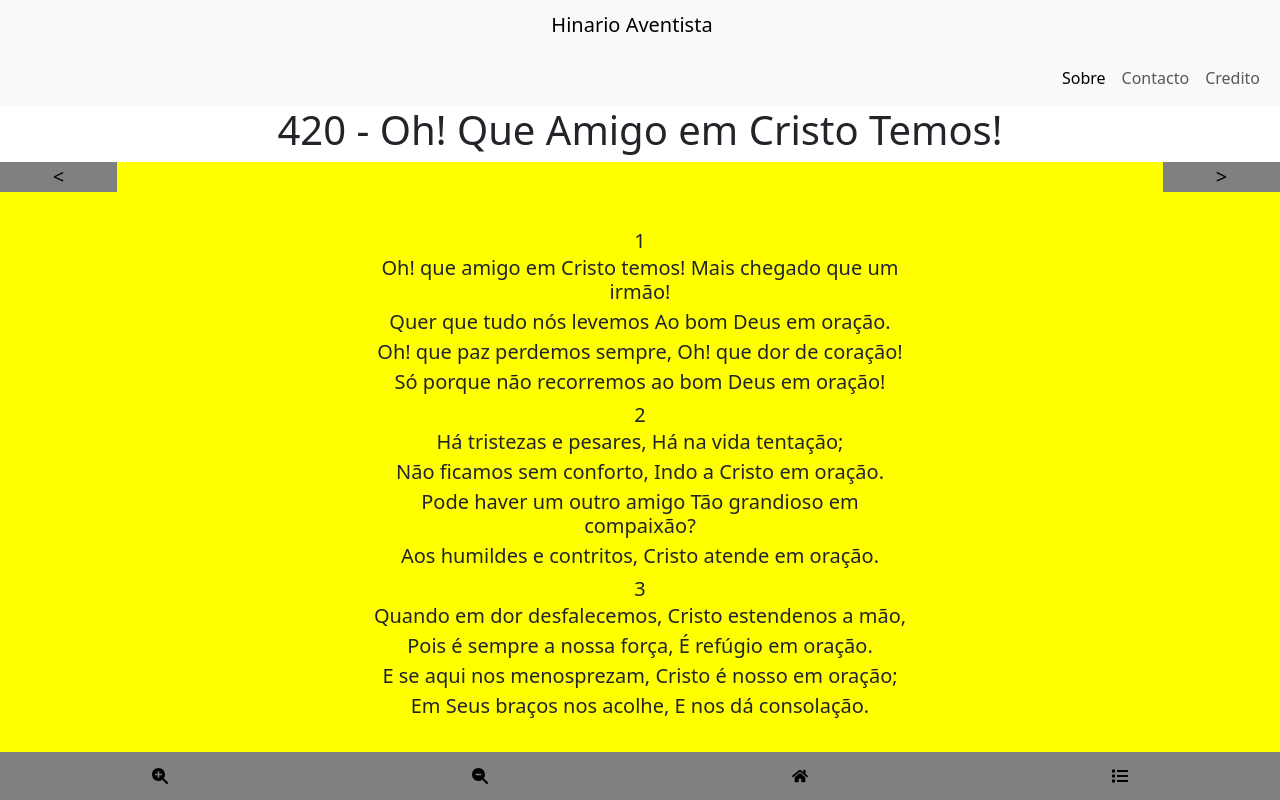
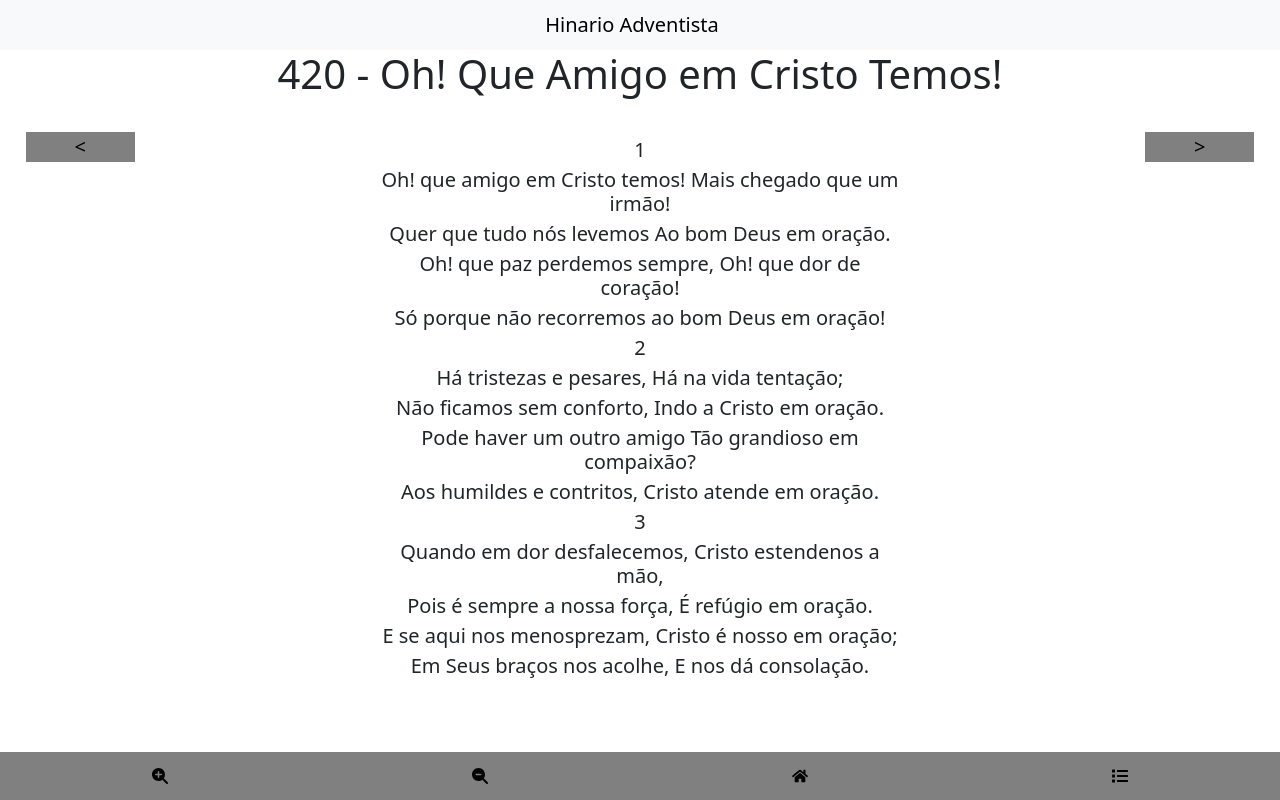
Before and after one commit to JuliaCamana/hinario-adventista, a Next.js app: page /hino in a window 1280 px wide. Shown: the top 800 px of the page. Built offline with nearby package versions, Linux system fonts and the light colour scheme.

Commit message:
tela hino 1

```diff
--- a/src/app/hino/page.tsx
+++ b/src/app/hino/page.tsx
@@ -1,27 +1,21 @@
 'use client'
 import { FaMagnifyingGlassMinus, FaMagnifyingGlassPlus } from "react-icons/fa6";
-import { ButtonLeft, Content, ContentHino, ContentTitulo, P, Rodape } from "./styles";
+import { ButtonLeft, Content, ContentHino, ContentTitulo, P, PNoEstrofe, Rodape } from "./styles";
 import { FaHome, FaList } from "react-icons/fa";
+import { useRouter } from "next/navigation";
 
 
 
 export default function Hino() {
+
+    const router = useRouter();
+
+    const handleHome = () =>{
+        router.push('/');
+    }
     return (
         <div>
-            <nav className="navbar navbar-expand-lg bg-body-tertiary">
-                <div className="container-fluid">
-                    <button className="navbar-toggler" type="button" data-bs-toggle="collapse" data-bs-target="#navbarNavAltMarkup" aria-controls="navbarNavAltMarkup" aria-expanded="false" aria-label="Toggle navigation">
-                        <span className="navbar-toggler-icon"></span>
-                    </button>
-                    <div className="collapse navbar-collapse justify-content-end" id="navbarNavAltMarkup">
-                        <div className="navbar-nav">
-                            <a className="nav-link active" aria-current="page" href="#">Sobre</a>
-                            <a className="nav-link" href="#">Contacto</a>
-                            <a className="nav-link" href="#">Credito</a>
-                        </div>
-                    </div>
-                </div>
-            </nav>
+
             <ContentTitulo>
                 <h1>420 - Oh! Que Amigo em Cristo Temos!</h1>
             </ContentTitulo>
@@ -29,20 +23,20 @@ export default function Hino() {
                 <ButtonLeft>&lt;</ButtonLeft>
             <ContentHino>
 
-                1
+                <PNoEstrofe>1</PNoEstrofe>
                 <P>Oh! que amigo em Cristo temos! Mais chegado que um irmão!</P>
                 <P>Quer que tudo nós levemos Ao bom Deus em oração.</P>
                 <P>Oh! que paz perdemos sempre, Oh! que dor de coração!</P>
                 <P>Só porque não recorremos ao bom Deus em oração!</P>
 
 
-                2
+                <PNoEstrofe>2</PNoEstrofe>
                 <P>Há tristezas e pesares, Há na vida tentação;</P>
                 <P>Não ficamos sem conforto, Indo a Cristo em oração.</P>
                 <P>Pode haver um outro amigo Tão grandioso em compaixão?</P>
                 <P>Aos humildes e contritos, Cristo atende em oração.</P>
 
-                3
+                <PNoEstrofe>3</PNoEstrofe>
                 <P> Quando em dor desfalecemos, Cristo estendenos a mão,</P>
                 <P> Pois é sempre a nossa força, É refúgio em oração.</P>
                 <P> E se aqui nos menosprezam, Cristo é nosso em oração;</P>
@@ -55,7 +49,7 @@ export default function Hino() {
 
                 <FaMagnifyingGlassPlus  />
                  <FaMagnifyingGlassMinus />
-                 <FaHome />
+                 <FaHome onClick={handleHome} />
                 <FaList />
 
             </Rodape>
--- a/src/app/hino/styles.ts
+++ b/src/app/hino/styles.ts
@@ -22,22 +22,27 @@ export const ContentTitulo =  styled.div`
 export const Content = styled.div`
     display: flex;
     justify-content: space-around;
-    background-color: yellow;
+    margin: 2%;
+    margin-bottom: 5%;
+
+    @media(max-width: 768px){
+        margin-bottom: 30%;
+    }
 
 `;
 
 export const ContentHino = styled.div`
     margin: 20%;
-    margin-top: 5%;
+    margin-top: 0;
 
     text-align: center;
     font-size: 20px;
 
 
+
     @media(max-width: 768px){
-      margin: 0;
-      margin-top: 10%;
-      margin-bottom: 10%;
+      margin: 5%;
+      margin-top: 0;
       text-align: start;
       font-size: 14px;
 
@@ -45,6 +50,13 @@ export const ContentHino = styled.div`
     }
 
 `;
+
+export const PNoEstrofe = styled.p`
+    margin-top: 6px;
+    margin-bottom: 6px;
+    line-height: 1.2;
+    text-align: center;
+`
 
 export const P = styled.div`
     margin-top: 0;
@@ -64,6 +76,7 @@ export const Rodape = styled.div`
     padding: 1rem 0;
     z-index: 1000;
 
+
 `;
 export const ButtonLeft = styled.div`
     display: flex;
--- a/src/app/layout.tsx
+++ b/src/app/layout.tsx
@@ -29,7 +29,7 @@ export default function RootLayout({
       <body className={`${geistSans.variable} ${geistMono.variable}`}>
         <nav className="navbar bg-body-tertiary ">
           <div className="container-fluid justify-content-center ">
-            <span className="navbar-brand mb-0 h1 ">Hinario Aventista</span>
+            <span className="navbar-brand mb-0 h1 ">Hinario Adventista</span>
           </div>
         </nav>
         {children}
```
Also changed, not shown: src/app/datas/listaHinos.json (added, +32 -0 lines), src/app/page.tsx (+16 -7 lines), src/app/styles.ts (+9 -0 lines).
